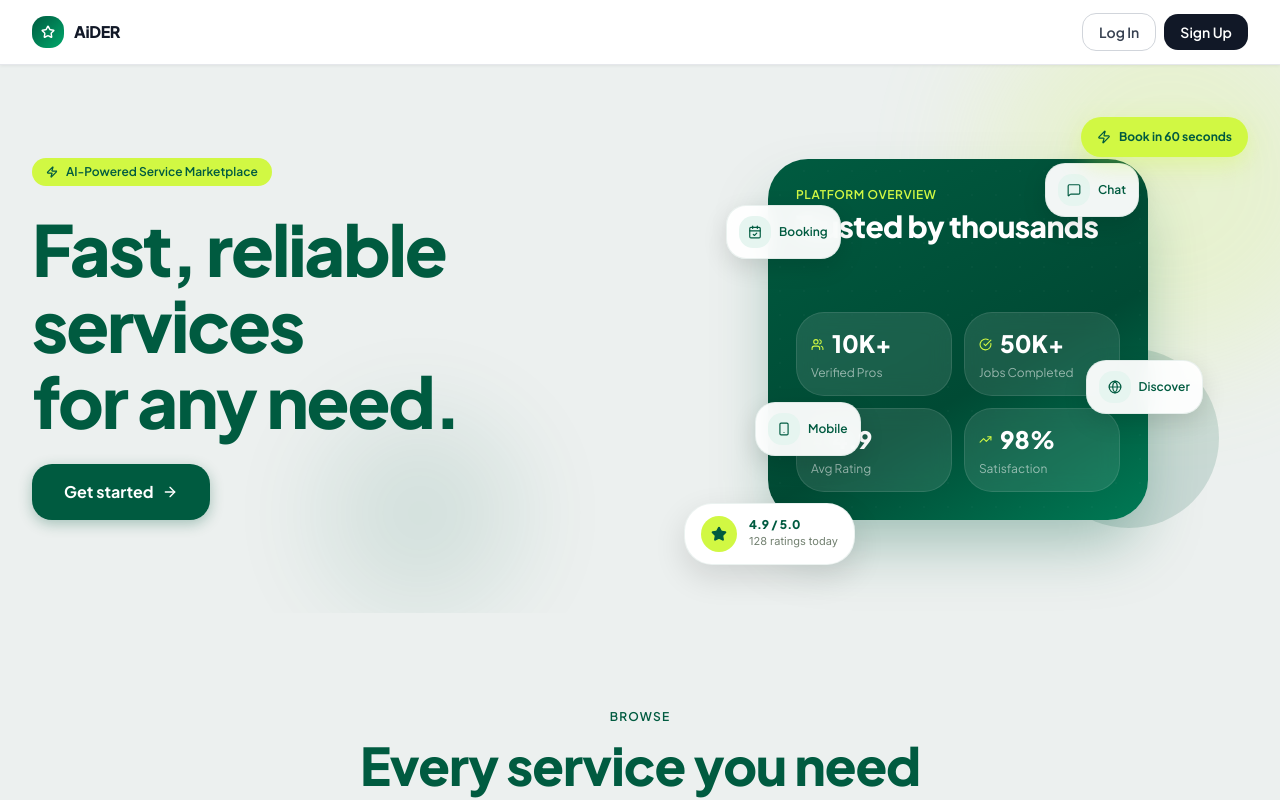
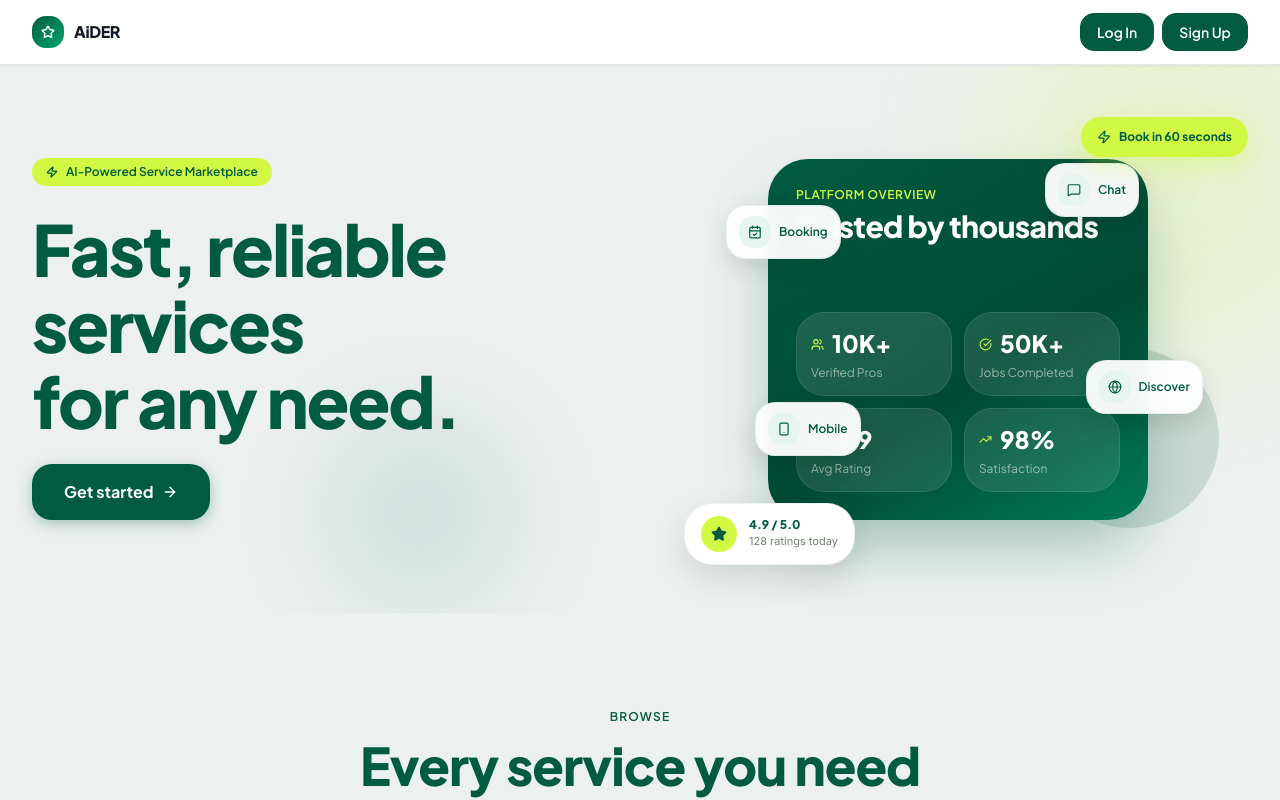
Before and after one commit to Ratul-b0ss/Aider1, a React (Vite) app: page / in a window 1280 px wide. Shown: the top 800 px of the page. Built offline with nearby package versions, Linux system fonts and the light colour scheme.

Commit message:
Update login/signup buttons to theme color and fix How It Works step 3 color

```diff
--- a/src/components/guest/GuestLanding.tsx
+++ b/src/components/guest/GuestLanding.tsx
@@ -25,13 +25,13 @@ const CATEGORIES = [
 const HOW_IT_WORKS_CUSTOMER = [
   { step: '01', title: 'Search & Browse', desc: 'Find from 100+ services by category, location or keyword.', color: '#D1F843' },
   { step: '02', title: 'Book Instantly',  desc: 'Select your time slot and pay securely in one tap.',        color: '#ffffff' },
-  { step: '03', title: 'Get It Done',     desc: 'A verified pro arrives on time. Rate when complete.',       color: '#005B40' },
+  { step: '03', title: 'Get It Done',     desc: 'A verified pro arrives on time. Rate when complete.',       color: '#1F8FE8' },
 ];
 
 const HOW_IT_WORKS_PROVIDER = [
   { step: '01', title: 'Create Profile',  desc: 'Set up your pro profile with skills, certs and ID.',     color: '#D1F843' },
   { step: '02', title: 'Post Your Gig',   desc: 'List your services with pricing and availability.',       color: '#ffffff' },
-  { step: '03', title: 'Earn & Grow',     desc: 'Accept bookings, collect payments, build your rating.',   color: '#005B40' },
+  { step: '03', title: 'Earn & Grow',     desc: 'Accept bookings, collect payments, build your rating.',   color: '#1F8FE8' },
 ];
 
 const TRUST_STATS = [
@@ -102,18 +102,19 @@ export const GuestLanding = ({ onNavigate }: GuestLandingProps) => {
           <div className="flex items-center gap-2">
             <button
               onClick={() => onNavigate('login')}
-              className="px-4 py-2 rounded-lg text-sm font-semibold transition-colors hover:bg-gray-50"
-              style={{ color: '#374151', fontFamily: 'var(--font-display)', border: '1px solid #d1d5db' }}
+              className="px-4 py-2 rounded-lg text-sm font-semibold transition-all hover:opacity-80 hover:shadow-md"
+              style={{ background: '#005B40', color: '#ffffff', fontFamily: 'var(--font-display)', border: '1px solid #005B40' }}
             >
               Log In
             </button>
             <button
               onClick={() => onNavigate('signup')}
-              className="px-4 py-2 rounded-lg text-sm font-semibold transition-all hover:bg-gray-900"
+              className="px-4 py-2 rounded-lg text-sm font-semibold transition-all hover:opacity-90 hover:shadow-md"
               style={{
-                background: '#111827',
+                background: '#005B40',
                 color: '#ffffff',
                 fontFamily: 'var(--font-display)',
+                border: '1px solid #005B40',
               }}
             >
               Sign Up
```
